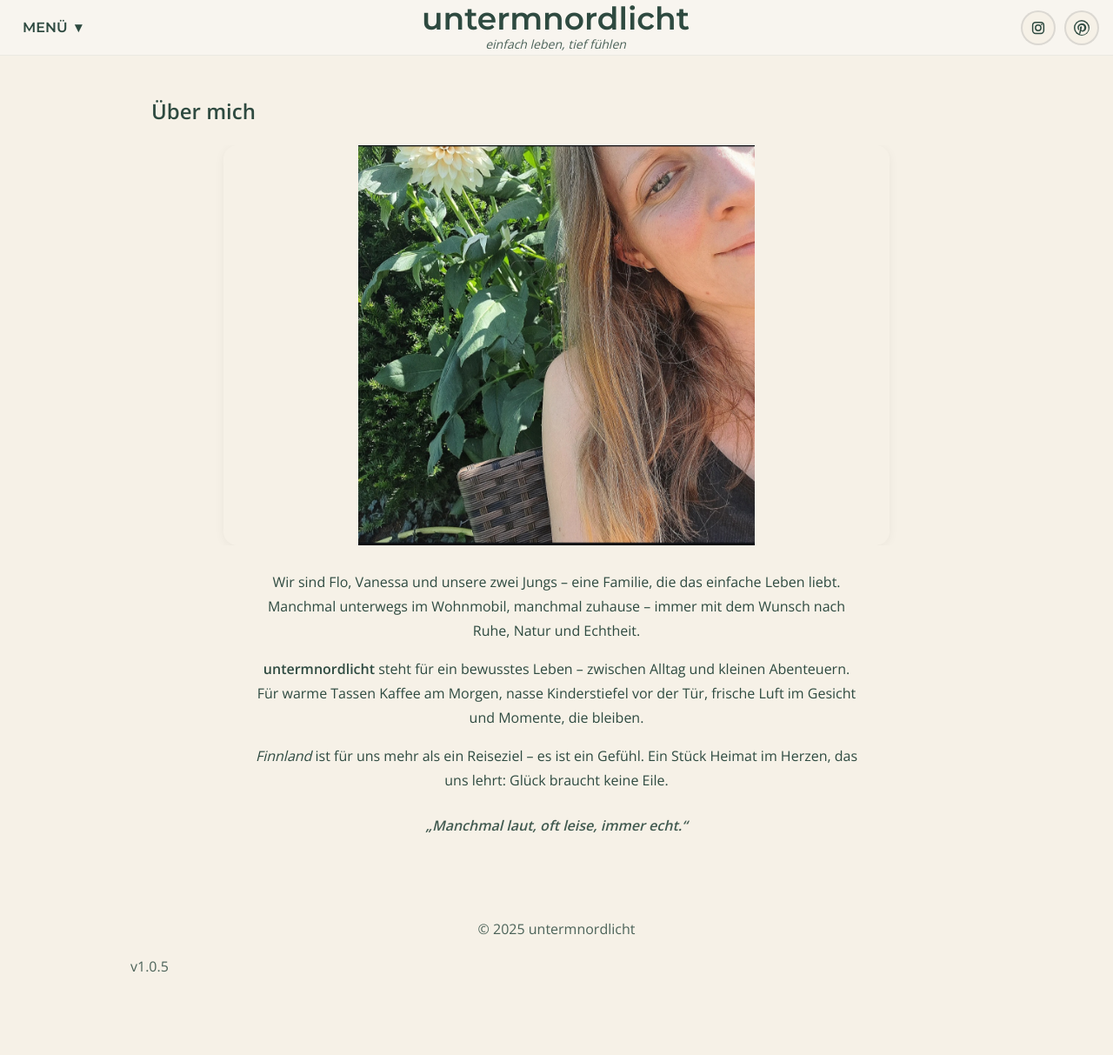
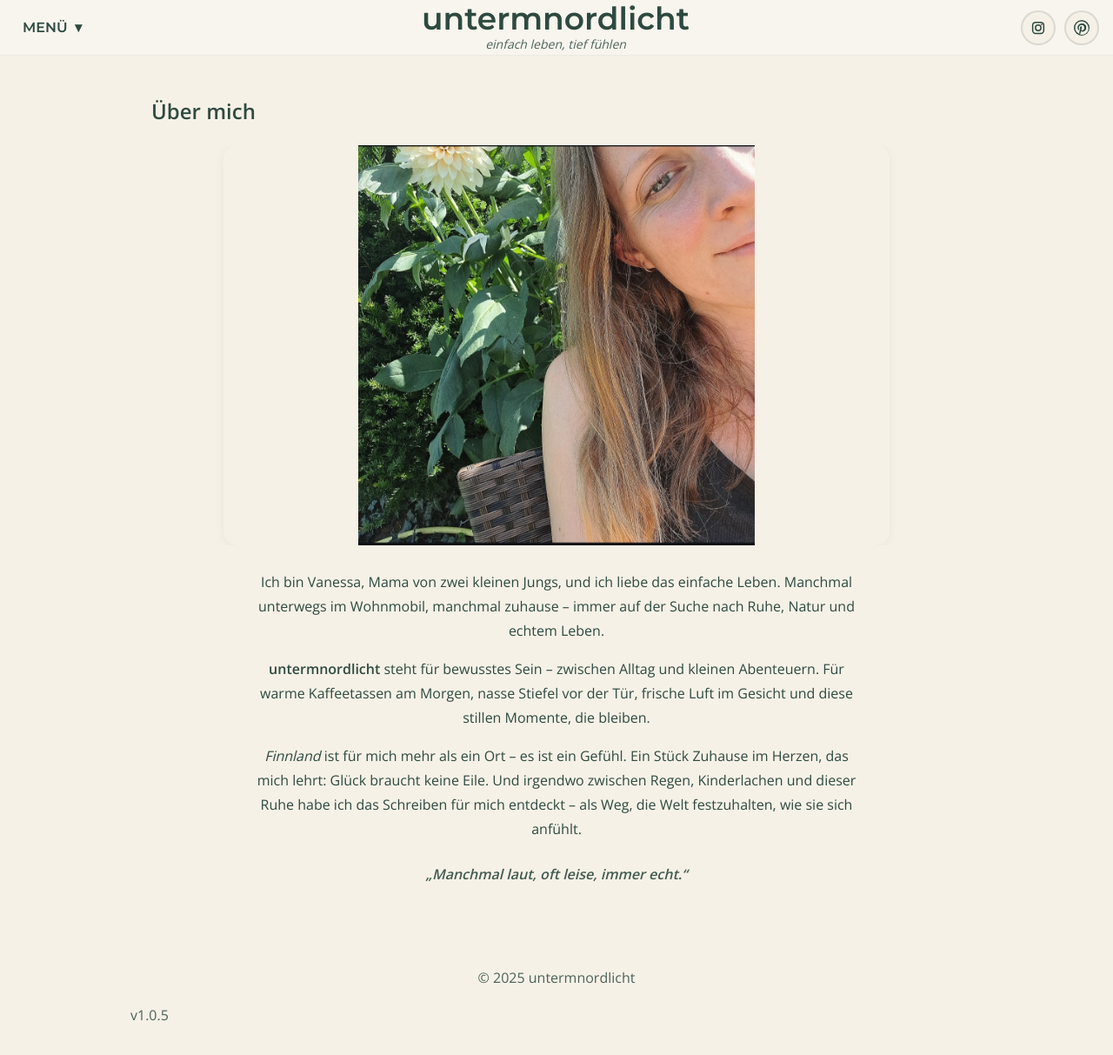
Before and after one commit to untermnordlicht/untermnordlicht, a Jekyll site: the page ueber-mich.html, which Jekyll copies as it is, in a window 1280 px wide and 1244 px high. Shown: the top 1213 px of the window at 87% size. Built offline with Jekyll 4.4.1, drawn with Linux system fonts in a browser that asks for light colours.

Commit message:
Update ueber-mich.html

```diff
--- a/ueber-mich.html
+++ b/ueber-mich.html
@@ -53,9 +53,12 @@
      <img loading="lazy" decoding="async" src="https://raw.githubusercontent.com/untermnordlicht/untermnordlicht/main/ueber-mich.jpg" alt="Über mich – untermnordlicht">
     </figure>
     <div class="about-text">
-      <p>Wir sind Flo, Vanessa und unsere zwei Jungs – eine Familie, die das einfache Leben liebt. Manchmal unterwegs im Wohnmobil, manchmal zuhause – immer mit dem Wunsch nach Ruhe, Natur und Echtheit.</p>
-      <p><strong>untermnordlicht</strong> steht für ein bewusstes Leben – zwischen Alltag und kleinen Abenteuern. Für warme Tassen Kaffee am Morgen, nasse Kinderstiefel vor der Tür, frische Luft im Gesicht und Momente, die bleiben.</p>
-      <p><em>Finnland</em> ist für uns mehr als ein Reiseziel – es ist ein Gefühl. Ein Stück Heimat im Herzen, das uns lehrt: Glück braucht keine Eile.</p>
+      <p>Ich bin Vanessa, Mama von zwei kleinen Jungs, und ich liebe das einfache Leben.
+Manchmal unterwegs im Wohnmobil, manchmal zuhause – immer auf der Suche nach Ruhe, Natur und echtem Leben.</p>
+      <p><strong>untermnordlicht</strong> steht für bewusstes Sein – zwischen Alltag und kleinen Abenteuern.
+Für warme Kaffeetassen am Morgen, nasse Stiefel vor der Tür, frische Luft im Gesicht und diese stillen Momente, die bleiben.</p>
+      <p><em>Finnland</em> ist für mich mehr als ein Ort – es ist ein Gefühl.
+Ein Stück Zuhause im Herzen, das mich lehrt: Glück braucht keine Eile. Und irgendwo zwischen Regen, Kinderlachen und dieser Ruhe habe ich das Schreiben für mich entdeckt – als Weg, die Welt festzuhalten, wie sie sich anfühlt.</p>
       <blockquote class="about-quote">„Manchmal laut, oft leise, immer echt.“</blockquote>
     </div>
   </section>
```
